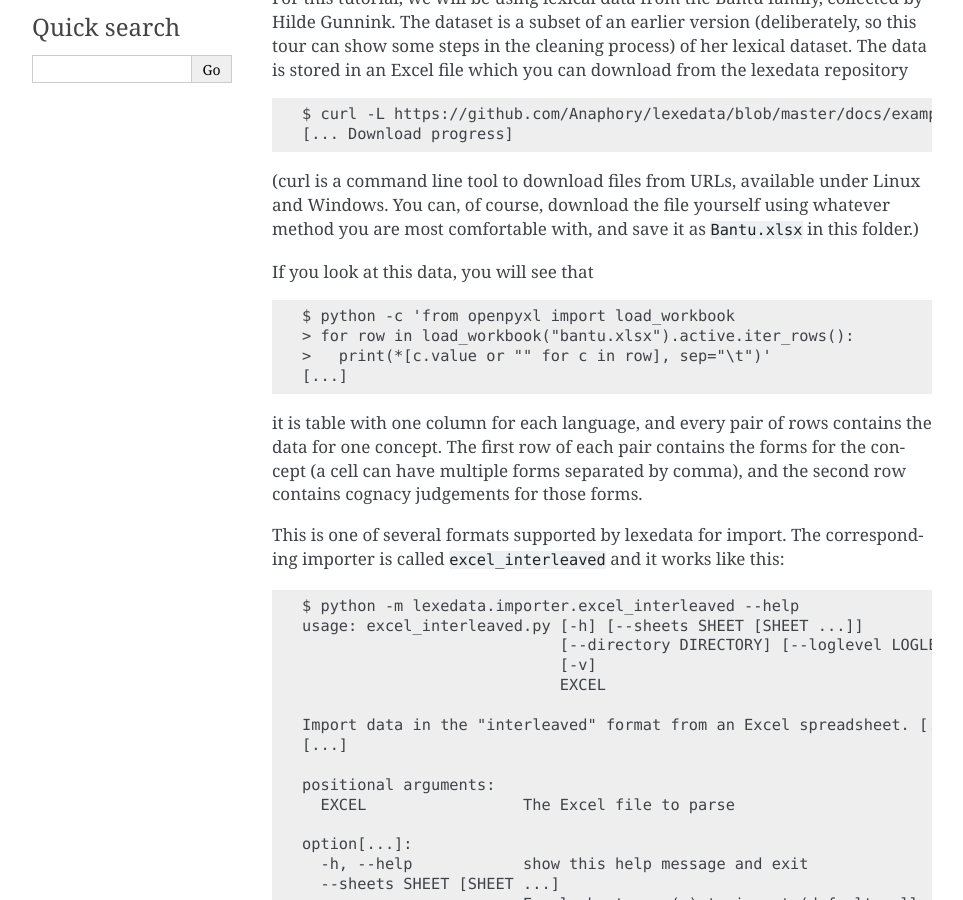
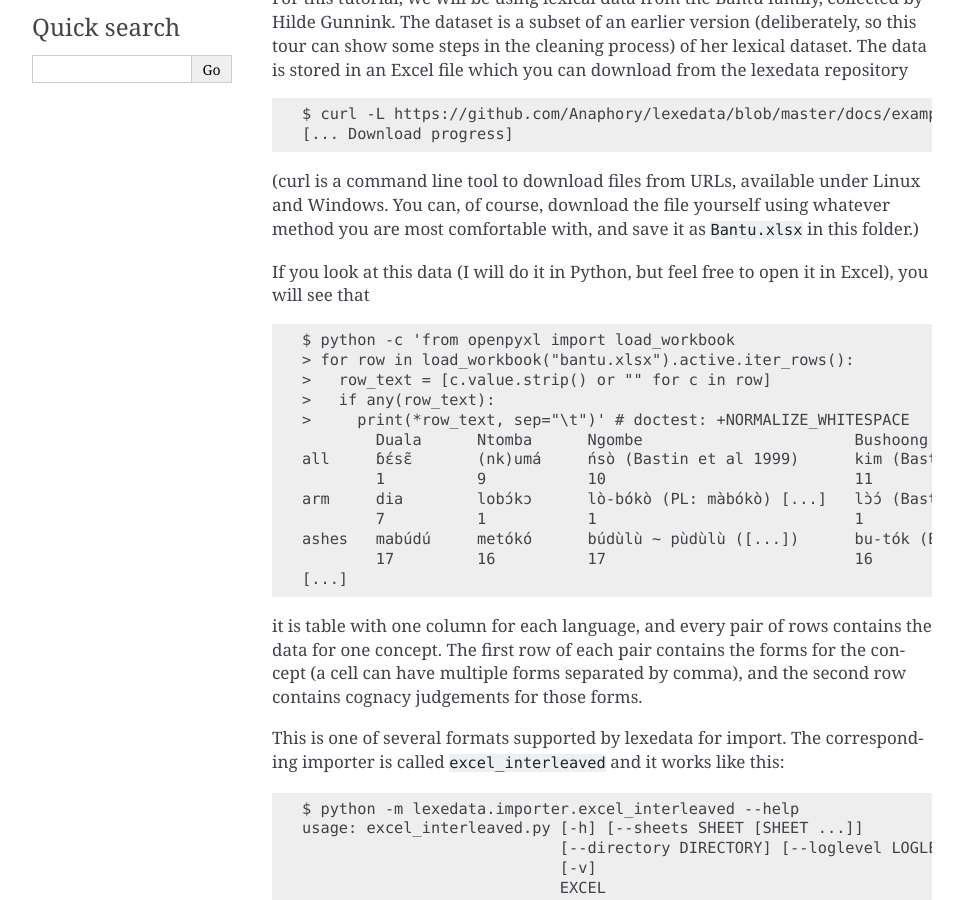
Before and after one commit to lexedata/lexedata, a Sphinx documentation site: the page built from docs/tour.rst, in a window 1280 px wide and 900 px high, scrolled down 918 px. Shown: the whole window, without its empty margins (148-1111 px from the left). Built offline with Sphinx 7.4.7, drawn with Linux system fonts in a browser that asks for light colours.

Commit message:
Fix example spreadsheet output in the tour
Fixes #296

```diff
--- a/docs/tour.rst
+++ b/docs/tour.rst
@@ -53,11 +53,21 @@ under Linux and Windows. You can, of course, download the file
 yourself using whatever method you are most comfortable with, and save
 it as ``Bantu.xlsx`` in this folder.)
 
-If you look at this data, you will see that ::
+If you look at this data (I will do it in Python, but feel free to open it in
+Excel), you will see that ::
 
     $ python -c 'from openpyxl import load_workbook
     > for row in load_workbook("bantu.xlsx").active.iter_rows():
-    >   print(*[c.value or "" for c in row], sep="\t")'
+    >   row_text = [c.value.strip() or "" for c in row]
+    >   if any(row_text):
+    >     print(*row_text, sep="\t")' # doctest: +NORMALIZE_WHITESPACE
+            Duala      Ntomba      Ngombe                       Bushoong                   [...]
+    all     ɓɛ́sɛ̃       (nk)umá     ńsò (Bastin et al 1999)      kim (Bastin et al 1999)    [...]
+            1          9           10                           11                         [...]
+    arm     dia        lobɔ́kɔ      lò-bókò (PL: màbókò) [...]   lɔ̀ɔ́ (Bastin et al 1999)    [...]
+            7          1           1                            1                          [...]
+    ashes   mabúdú     metókó      búdùlù ~ pùdùlù ([...])      bu-tók (Bastin et al 1999) [...]
+            17         16          17                           16                         [...]
     [...]
 
 it is table with one column for each language, and every pair of rows contains
```
